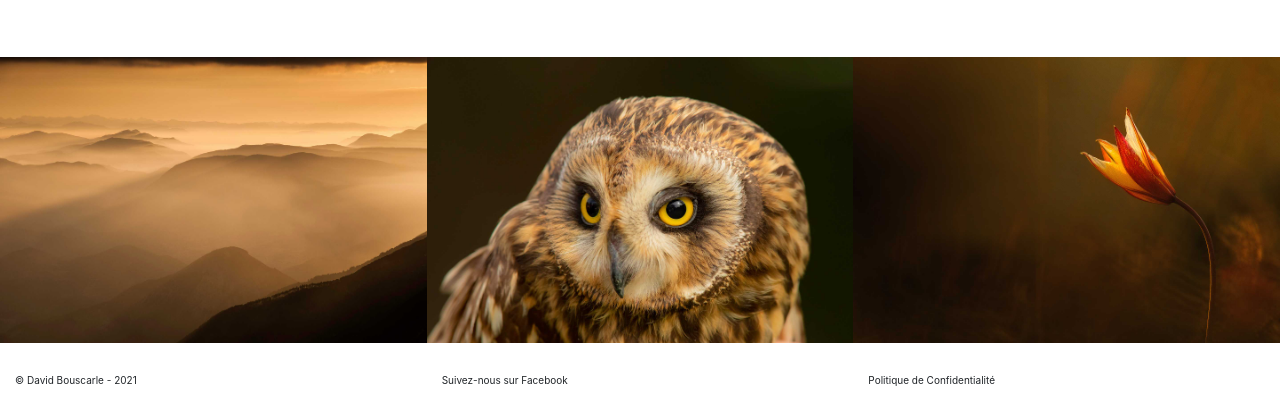
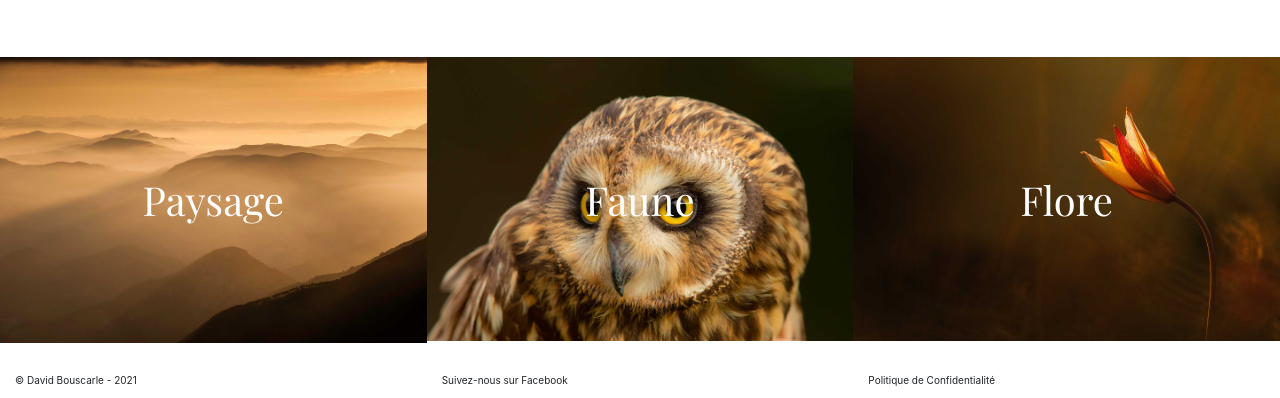
Before and after one commit to vikingsurfeur/evaluation_HTML_CSS_Boostrap_STUDI, a website: page index.html in a window 1280 px wide. Shown: the part 1909-2307 px from the top of the page. Drawn offline with nearby package versions, Linux system fonts and the light colour scheme; a web font is replaced by a local one.

```diff
--- a/index.html
+++ b/index.html
@@ -188,12 +188,16 @@
                                     <a
                                         href="http://www.photomontagne.com/"
                                         target="_blank"
-                                        ><i class="fas fa-globe fa-3x text-dark"></i>
+                                        ><i
+                                            class="fas fa-globe fa-3x text-dark"
+                                        ></i>
                                     </a>
                                     <a
                                         href="https://www.facebook.com/matthieuvitrephotographe/"
                                         target="_blank"
-                                        ><i class="fab fa-facebook fa-3x text-dark"></i>
+                                        ><i
+                                            class="fab fa-facebook fa-3x text-dark"
+                                        ></i>
                                     </a>
                                 </div>
                             </div>
@@ -221,12 +225,16 @@
                                     <a
                                         href="https://www.jean-lucwillot.com/"
                                         target="_blank"
-                                        ><i class="fas fa-globe fa-3x text-dark"></i>
+                                        ><i
+                                            class="fas fa-globe fa-3x text-dark"
+                                        ></i>
                                     </a>
                                     <a
                                         href="https://www.facebook.com/profile.php?id=100011301132737"
                                         target="_blank"
-                                        ><i class="fab fa-facebook fa-3x text-dark"></i>
+                                        ><i
+                                            class="fab fa-facebook fa-3x text-dark"
+                                        ></i>
                                     </a>
                                 </div>
                             </div>
@@ -255,12 +263,16 @@
                                     <a
                                         href="http://www.sylvain-bernard.com/"
                                         target="_blank"
-                                        ><i class="fas fa-globe fa-3x text-dark"></i>
+                                        ><i
+                                            class="fas fa-globe fa-3x text-dark"
+                                        ></i>
                                     </a>
                                     <a
                                         href="https://www.facebook.com/SylvainBernardPhotographie"
                                         target="_blank"
-                                        ><i class="fab fa-facebook fa-3x text-dark"></i>
+                                        ><i
+                                            class="fab fa-facebook fa-3x text-dark"
+                                        ></i>
                                     </a>
                                 </div>
                             </div>
@@ -288,12 +300,16 @@
                                     <a
                                         href="http://www.davidbouscarle.com"
                                         target="_blank"
-                                        ><i class="fas fa-globe fa-3x text-dark"></i>
+                                        ><i
+                                            class="fas fa-globe fa-3x text-dark"
+                                        ></i>
                                     </a>
                                     <a
                                         href="https://www.facebook.com/david.bouscarle"
                                         target="_blank"
-                                        ><i class="fab fa-facebook fa-3x text-dark"></i>
+                                        ><i
+                                            class="fab fa-facebook fa-3x text-dark"
+                                        ></i>
                                     </a>
                                 </div>
                             </div>
@@ -303,21 +319,33 @@
             </section>
             <!-- SECTION GALLERY -->
             <section class="gallery row py-5 m-0">
+                <div class="col-lg-4 gallery__item p-0">
                     <img
                         src="./img/association_ventoux_images_paysage.jpg"
                         alt="paysage du mont Ventoux dans la brume au levé du soleil"
-                    class="col-lg-4 img-fluid p-0"
+                        class="gallery__item__img img-fluid"
                     />
+                    <h4 class="gallery__item__title">Paysage</h4>
+
+                </div>
+                <div class="col-lg-4 gallery__item p-0">
                     <img
                         src="./img/association_ventoux_images_faune.jpg"
-                    alt="portrait d'un hibou des marais du mont Ventoux"
-                    class="col-lg-4 img-fluid p-0"
+                        alt="paysage du mont Ventoux dans la brume au levé du soleil"
+                        class="gallery__item__img img-fluid"
                     />
+                    <h4 class="gallery__item__title">Faune</h4>
+
+                </div>
+                <div class="col-lg-4 gallery__item p-0">
                     <img
                         src="./img/association_ventoux_images_flore.jpg"
-                    alt="tulipe australe dans la lumière du couché du soleil"
-                    class="col-lg-4 img-fluid p-0"
+                        alt="paysage du mont Ventoux dans la brume au levé du soleil"
+                        class="gallery__item__img img-fluid"
                     />
+                    <h4 class="gallery__item__title">Flore</h4>
+
+                </div>
             </section>
         </main>
         <!-- FOOTER -->
--- a/style/scss/_home_page.scss
+++ b/style/scss/_home_page.scss
@@ -4,6 +4,9 @@
 @use '_placeholder' as *;
 @use '_component' as *;
 @use '_global' as *;
+
+
+// HEADER HERO
 
 .header__hero {
     min-height: 100vh;
@@ -54,6 +57,8 @@
     }
 }
 
+// MAIN QUI SOMMES NOUS
+
 .main__whoweare {
 
     &__title {
@@ -69,6 +74,8 @@
         font-size: 1.5rem;
     }
 }
+
+// MAIN MENBER
 
 .member {
 
@@ -100,3 +107,29 @@
         }
     }
 }
+
+// MAIN GALLERY
+
+.gallery {
+
+    &__item {
+        position: relative;
+
+        &__title {
+        position: absolute;
+        top: 50%;
+        left: 50%;
+        transform: translate(-50%, -50%);
+        font-family: $font-title;
+        font-size: 3rem;
+        color: $white;
+        @media screen and(min-width: 768px){
+            font-size: 4rem;
+            }
+        }
+
+        &__img {
+            position: relative;
+        }
+    }
+}
```
Also changed, not shown: style/css/style.css, 1 other file. Lines whose indentation alone changed are shown as unchanged.
